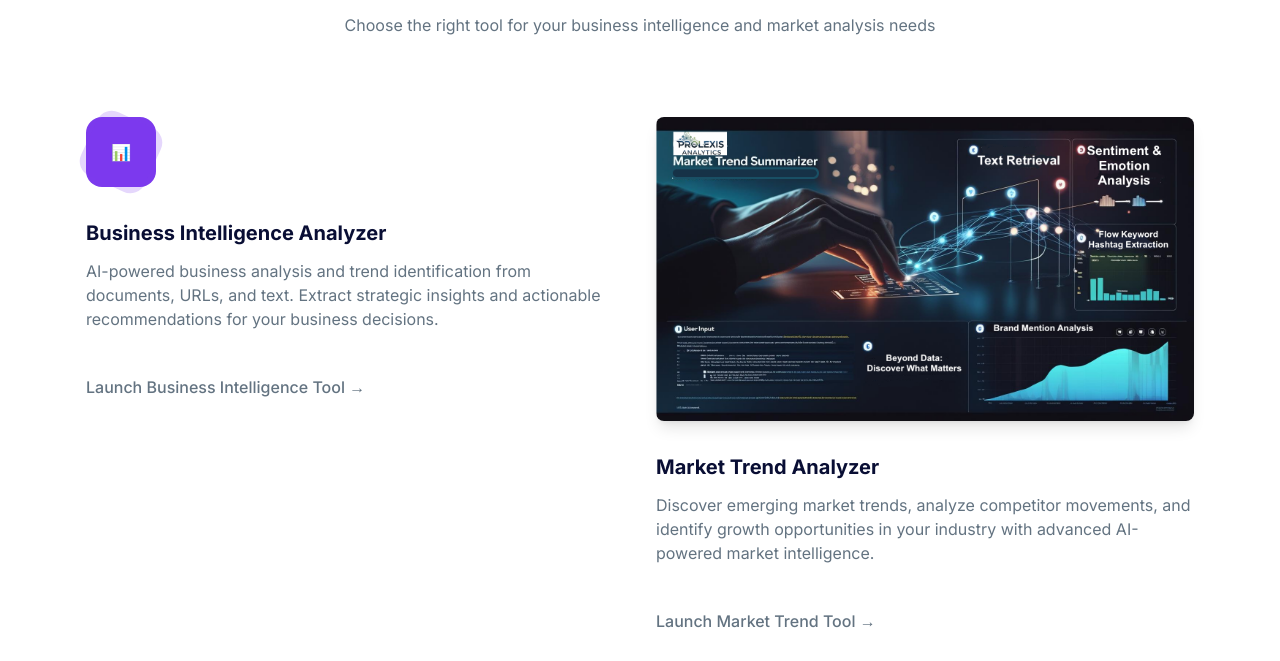
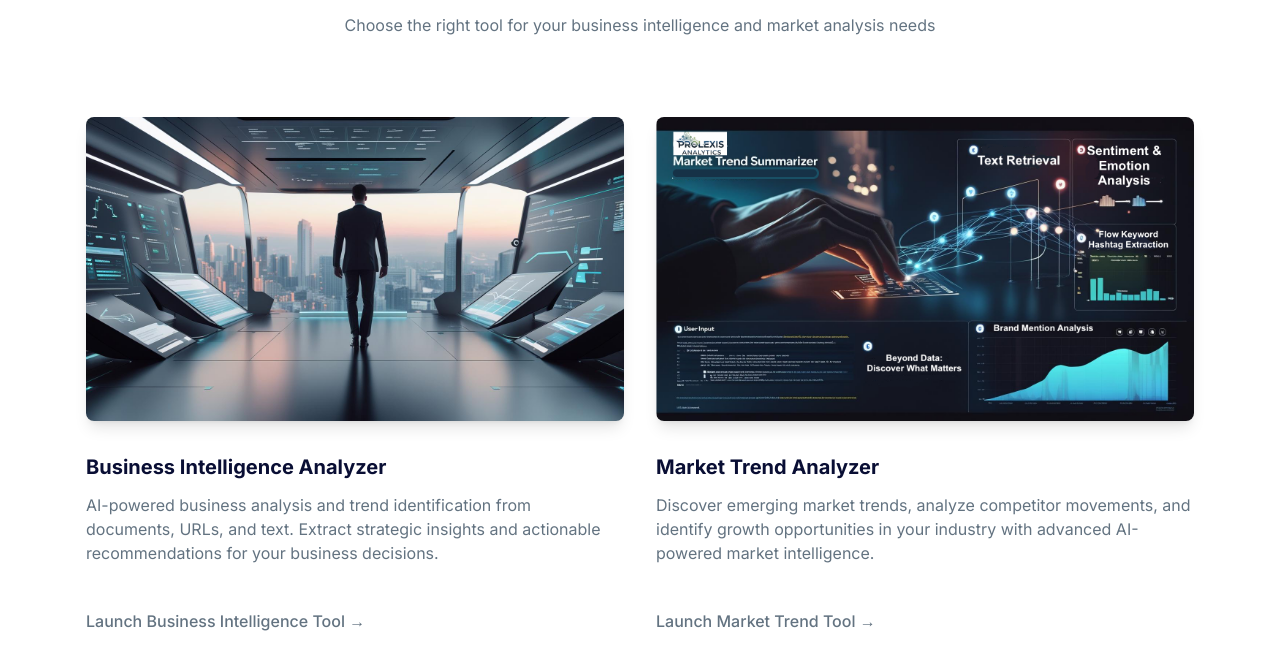
Before and after one commit to Mabtahi1/FlaskWeb, a Flask app: page /tools in a window 1280 px wide. Shown: the part 595-1256 px from the top of the page. Run offline with Flask 2, Linux system fonts and the light colour scheme; some libraries are stand-ins or nearby versions.

Commit message:
Update tools.html

```diff
--- a/templates/tools.html
+++ b/templates/tools.html
@@ -473,9 +473,10 @@
                 <!-- Business Intelligence Tool -->
                 <div class="w-full px-4 md:w-1/2">
                     <div class="wow fadeInUp group mb-12" data-wow-delay=".1s">
-                        <div class="relative z-10 mb-8 flex h-[70px] w-[70px] items-center justify-center rounded-2xl bg-primary">
-                            <span class="absolute top-0 left-0 z-[-1] mb-8 flex h-[70px] w-[70px] rotate-[25deg] items-center justify-center rounded-2xl bg-primary bg-opacity-20 duration-300 group-hover:rotate-45"></span>
-                            📊
+                        <div class="relative z-10 mb-8 w-full max-w-[300px]">
+                            <img src="/static/assets/images/tools/Dashboard.jpg"
+                            alt="Business Intelligence Analyzer"
+                            class="w-full h-auto rounded-lg shadow-lg hover:shadow-xl transition duration-300">
                         </div>
                         <h4 class="mb-3 text-xl font-bold text-dark">
                             Business Intelligence Analyzer
```
